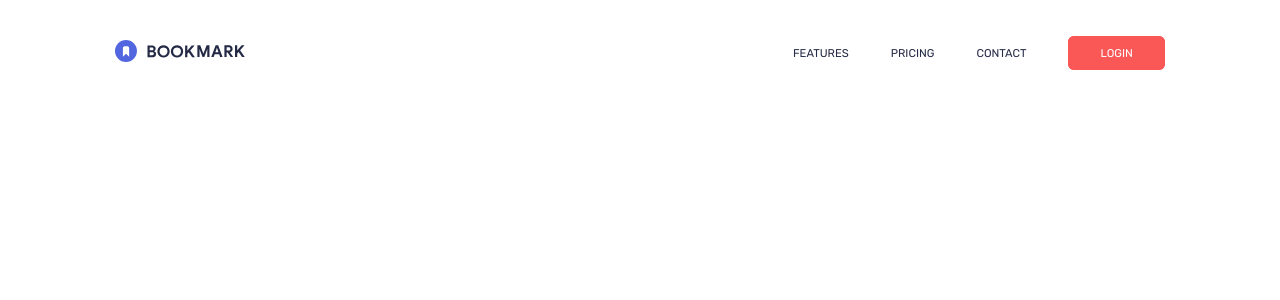
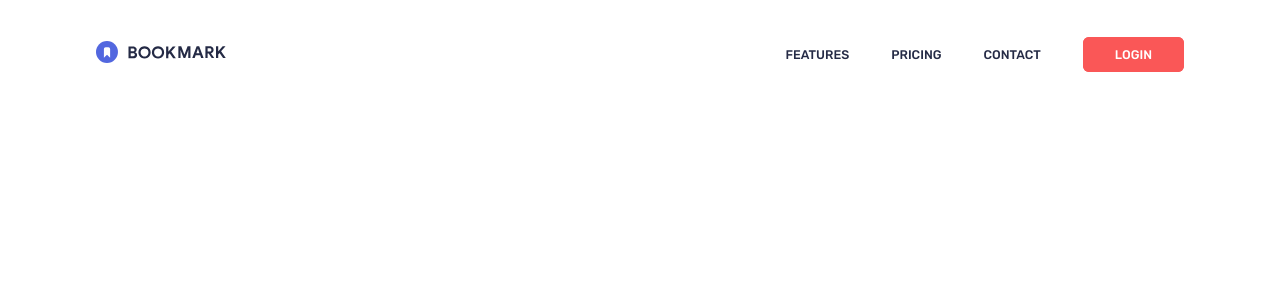
Before and after one commit to gurdulicluka/bookmark-landing-page, a React (Create React App) app: page / in a window 1280 px wide. Shown: the top 300 px of the page. Built offline with nearby package versions, Linux system fonts and the light colour scheme.

Commit message:
Refactor Navbar styling for responsive design

```diff
--- a/src/components/Navbar.css
+++ b/src/components/Navbar.css
@@ -3,7 +3,7 @@
   justify-content: space-between;
   align-items: center;
   margin: 0 auto;
-  padding: 40px 9vw;
+  padding: 40px 7.5vw;
 }
 
 .navbar__logo {
@@ -18,8 +18,8 @@
 .navbar__item {
   list-style-type: none;
   text-transform: uppercase;
-  font-weight: 400;
-  font-size: 1.8rem;
+  font-weight: 500;
+  font-size: 2rem;
 }
 
 .navbar__menu :not(:last-child) > a {
@@ -67,7 +67,14 @@
 
 @media (min-width: 1441px) {
   .navbar {
-    padding: 40px 130px;
+    padding: 40px 105px;
+  }
+}
+
+@media (max-width: 768px) {
+  .navbar {
+    padding-left: 40px;
+    padding-right: 40px;
   }
 }
 /*^^^^^^^^^^^^^^^^^^^^^^^*/
```
